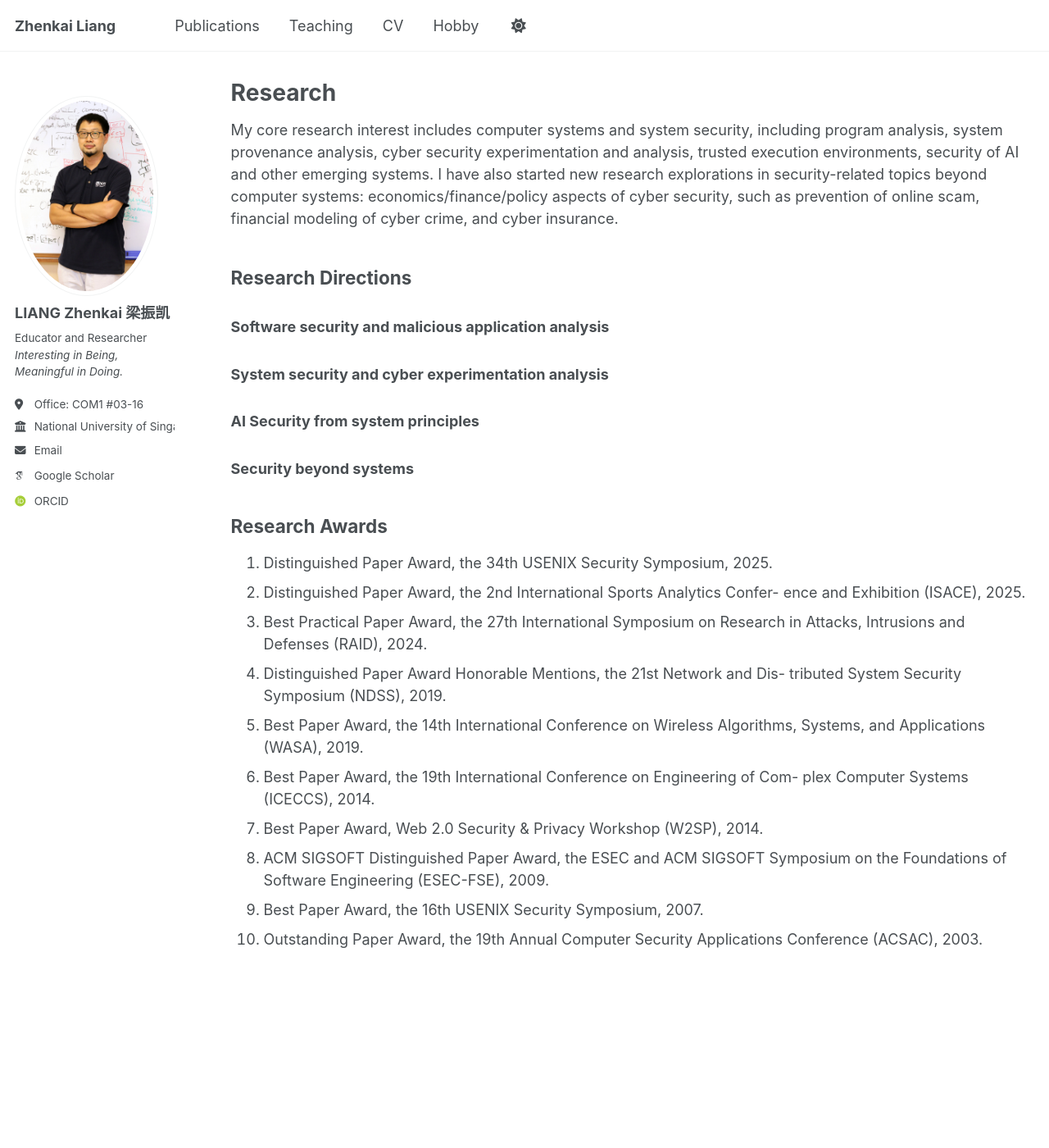
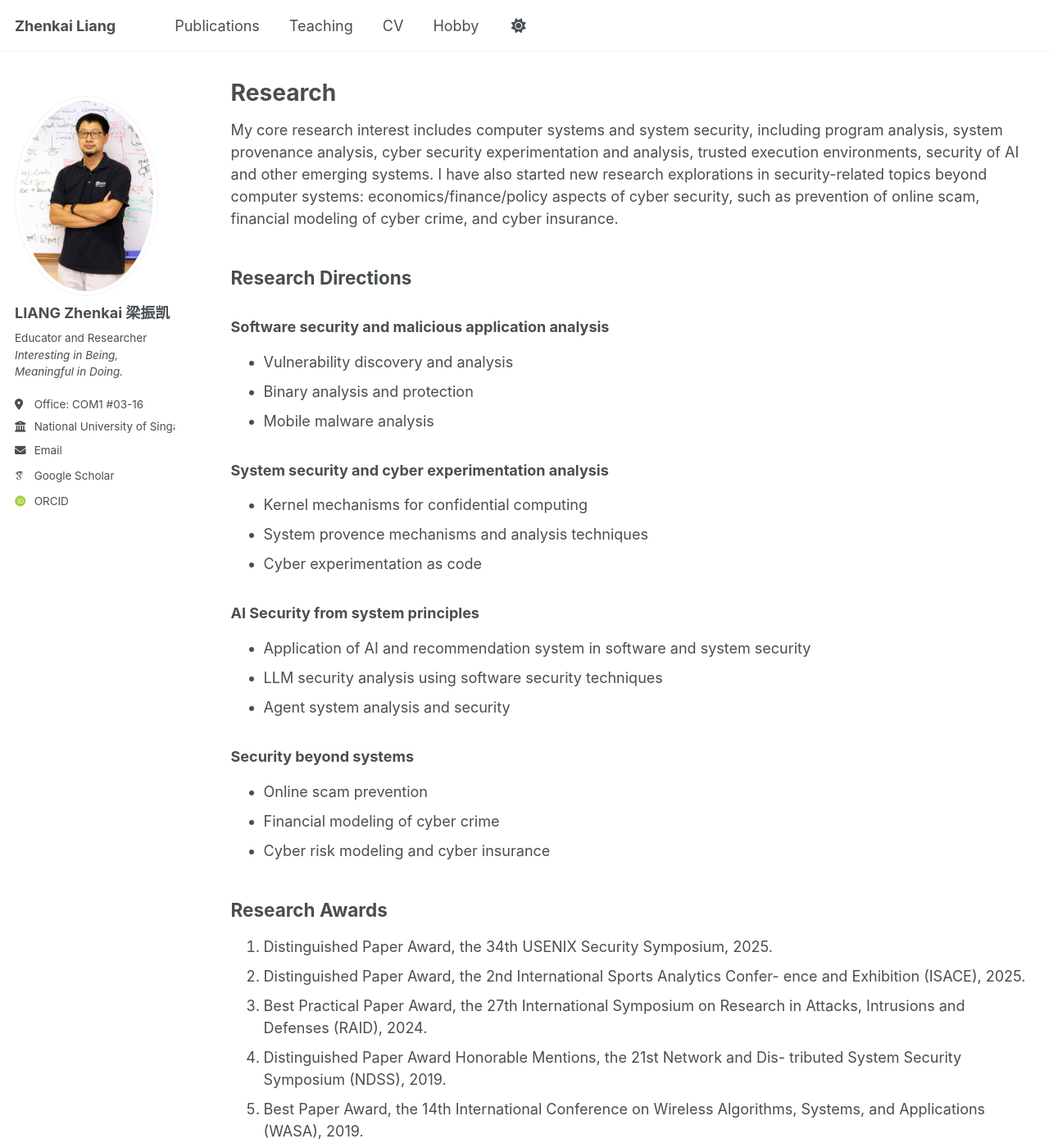
Before and after one commit to zhenkai-liang/zhenkai-liang.github.io, a Jekyll site: the page built from _pages/research.md, in a window 1280 px wide and 1400 px high. Shown: the whole window at 82% size. Built offline with Jekyll 4.4.1, drawn with Linux system fonts in a browser that asks for light colours; some web fonts are replaced; a script that is not in the unit is left out.

Commit message:
Update research.md

```diff
--- a/_pages/research.md
+++ b/_pages/research.md
@@ -13,12 +13,24 @@ Research Directions
 -------------------
 
 ### Software security and malicious application analysis
+* Vulnerability discovery and analysis
+* Binary analysis and protection
+* Mobile malware analysis
 
 ### System security and cyber experimentation analysis
+* Kernel mechanisms for confidential computing
+* System provence mechanisms and analysis techniques
+* Cyber experimentation as code
 
 ### AI Security from system principles
+* Application of AI and recommendation system in software and system security
+* LLM security analysis using software security techniques
+* Agent system analysis and security
 
 ### Security beyond systems
+* Online scam prevention
+* Financial modeling of cyber crime
+* Cyber risk modeling and cyber insurance
 
 Research Awards
 ---------------
```
